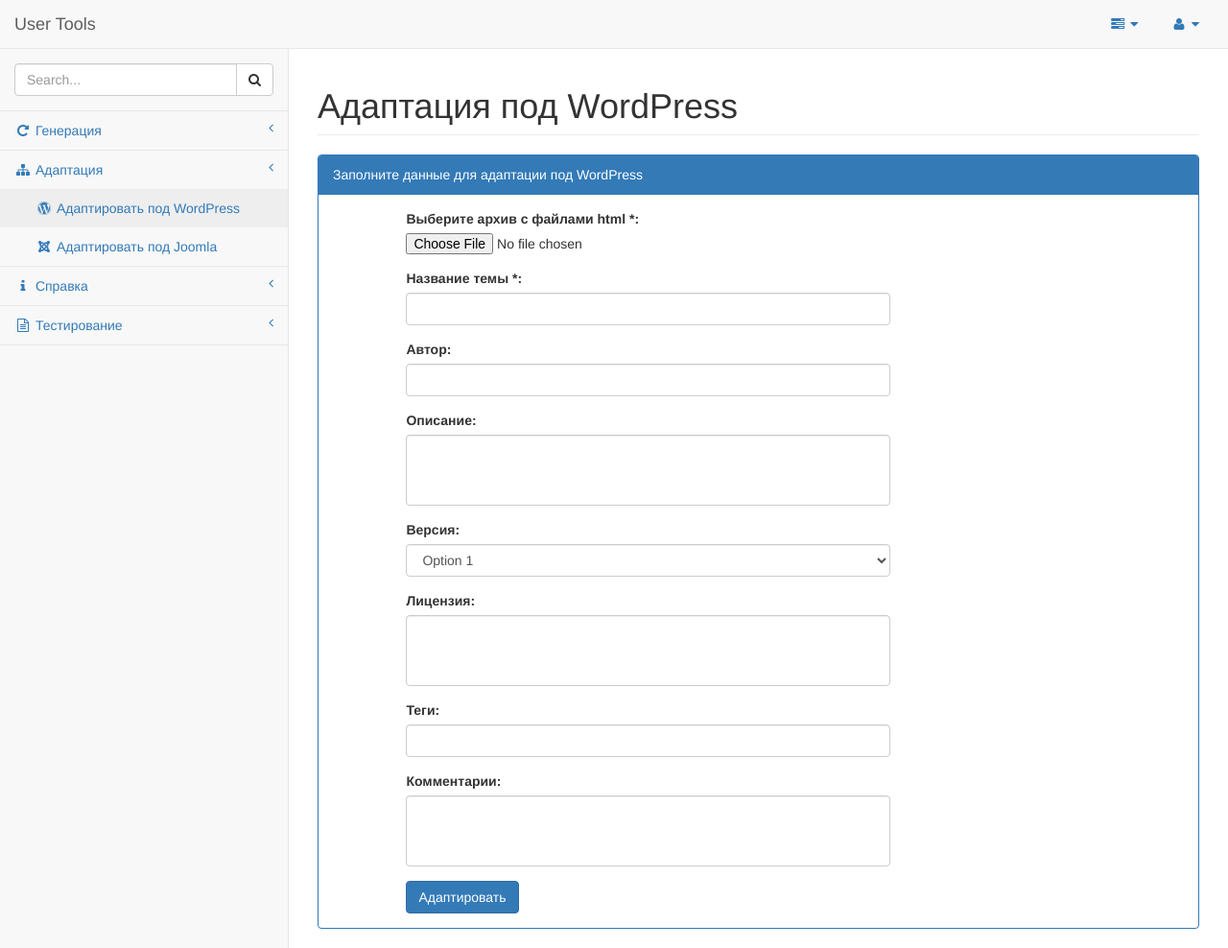
After one commit to bogdanduminyuk/django-diplom, a Django app: page /adaptation/wordpress_adaptation/ in a window 1280 px wide. The commit adds this page. Shown: the whole page at 96% size. Run offline with Django 3.2, Linux system fonts and the light colour scheme; the visitor is signed in with stand-in values (Sample User, id 1); some libraries are stand-ins or nearby versions.

Commit message:
Добавлена форма wp_adapt.

```diff
--- /dev/null
+++ b/adaptation/forms.py
@@ -0,0 +1,20 @@
+from base.widgets import *
+
+
+class WpAdaptForm(forms.Form):
+    file = forms.FileField(label='Выберите архив с файлами html *', required=True)
+    name = forms.CharField(label='Название темы *',
+                           widget=CustomTextInput(),
+                           required=True)
+
+    author = forms.CharField(label='Автор', widget=CustomTextInput())
+    description = forms.CharField(label='Описание', widget=CustomTextArea((3, 0)))
+
+    version = forms.ChoiceField(label='Версия',
+                                choices=(('1', 'Option 1'),('2', 'Option 2'),),
+                                widget=forms.Select(attrs={'class': 'form-control'}),
+                                required=True)
+
+    theme_license = forms.CharField(label='Лицензия', widget=CustomTextArea((3, 0)))
+    tags = forms.CharField(label='Теги', widget=CustomTextInput())
+    comments = forms.CharField(label='Комментарии', widget=CustomTextArea((3, 0)))
--- /dev/null
+++ b/adaptation/templates/adaptation/wp_adapt.html
@@ -0,0 +1,7 @@
+{% extends 'base/input_form.html' %}
+
+{% block form_content %}
+<div class="row">
+    {% include "base/form_snippet.html" %}
+</div>
+{% endblock %}
--- /dev/null
+++ b/adaptation/urls.py
@@ -0,0 +1,7 @@
+from django.conf.urls import url, include
+from . import views
+
+
+urlpatterns = [
+    url(r'wordpress_adaptation/$', views.wordpress_adaptation, name='wordpress_adaptation')
+]
--- a/adaptation/views.py
+++ b/adaptation/views.py
@@ -1,3 +1,15 @@
 from django.shortcuts import render
+from .forms import WpAdaptForm
 
-# Create your views here.
+
+def wordpress_adaptation(request):
+    return render(request, 'adaptation/wp_adapt.html', {
+        'title': 'Адаптация под WordPress',
+        'page_header': 'Адаптация под WordPress',
+        'panel_heading': 'Заполните данные для адаптации под WordPress',
+        'panel_type': 'panel-primary',
+        'submit_btn_type': 'btn-primary',
+        'form_action': '#',
+        'submit_value': 'Адаптировать',
+        'form': WpAdaptForm
+    })
--- a/base/templates/base/base.html
+++ b/base/templates/base/base.html
@@ -6,7 +6,7 @@
     <meta http-equiv="X-UA-Compatible" content="IE=edge">
     <meta name="viewport" content="width=device-width, initial-scale=1">
 
-    <title>{{ title }}</title>
+    <title>{{ title }} | Сервис помощи Web-разработчику</title>
     <link rel="icon" type="image/png" href="{% static 'img/favicon-32x32.png' %}" sizes="32x32" />
     <link rel="icon" type="image/png" href="{% static 'img/favicon-16x16.png' %}" sizes="16x16" />
 
--- a/base/templates/base/index.html
+++ b/base/templates/base/index.html
@@ -146,7 +146,7 @@
                 <a href="#"><i class="fa fa-sitemap fa-fw"></i> Адаптация<span class="fa arrow"></span></a>
                 <ul class="nav nav-second-level">
                     <li>
-                        <a href="#"><i class="fa fa-wordpress fa-fw"></i> Адаптировать под WordPress</a>
+                        <a href="{% url 'wordpress_adaptation' %}"><i class="fa fa-wordpress fa-fw"></i> Адаптировать под WordPress</a>
                     </li>
                     <li>
                         <a href="#"><i class="fa fa-joomla fa-fw"></i> Адаптировать под Joomla</a>
--- a/diplom/settings.py
+++ b/diplom/settings.py
@@ -34,7 +34,7 @@
     'test',
     'base',
     'generation',
-    'adaptation'
+    'adaptation',
     'suit',
     'django.contrib.admin',
     'django.contrib.auth',
--- a/generation/views.py
+++ b/generation/views.py
@@ -1,12 +1,9 @@
 from django.shortcuts import render
-
-
-base_title = 'Сервис помощи Веб-разработчику'
 
 
 def generate_base_template(request):
     return render(request, 'generation/generate_base_template.html', {
-        'title': 'Генерация основного шаблона | ' + base_title,
+        'title': 'Генерация основного шаблона',
         'page_header': 'Генерация основного шаблона',
         'panel_type': 'panel-primary',
         'submit_btn_type': 'btn-primary',
```
Also changed, not shown: base/widgets.py (added, +16 -0 lines).
